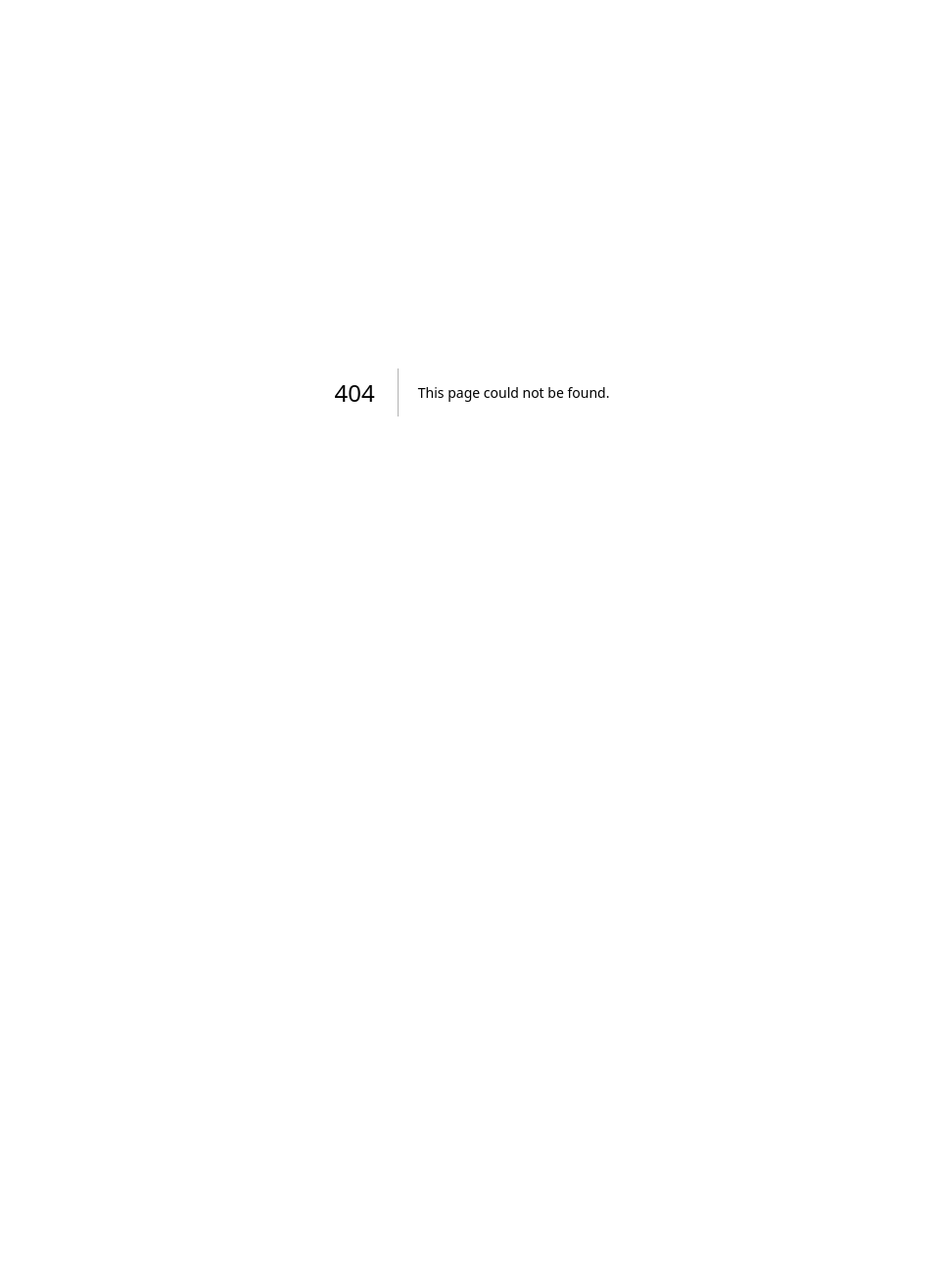
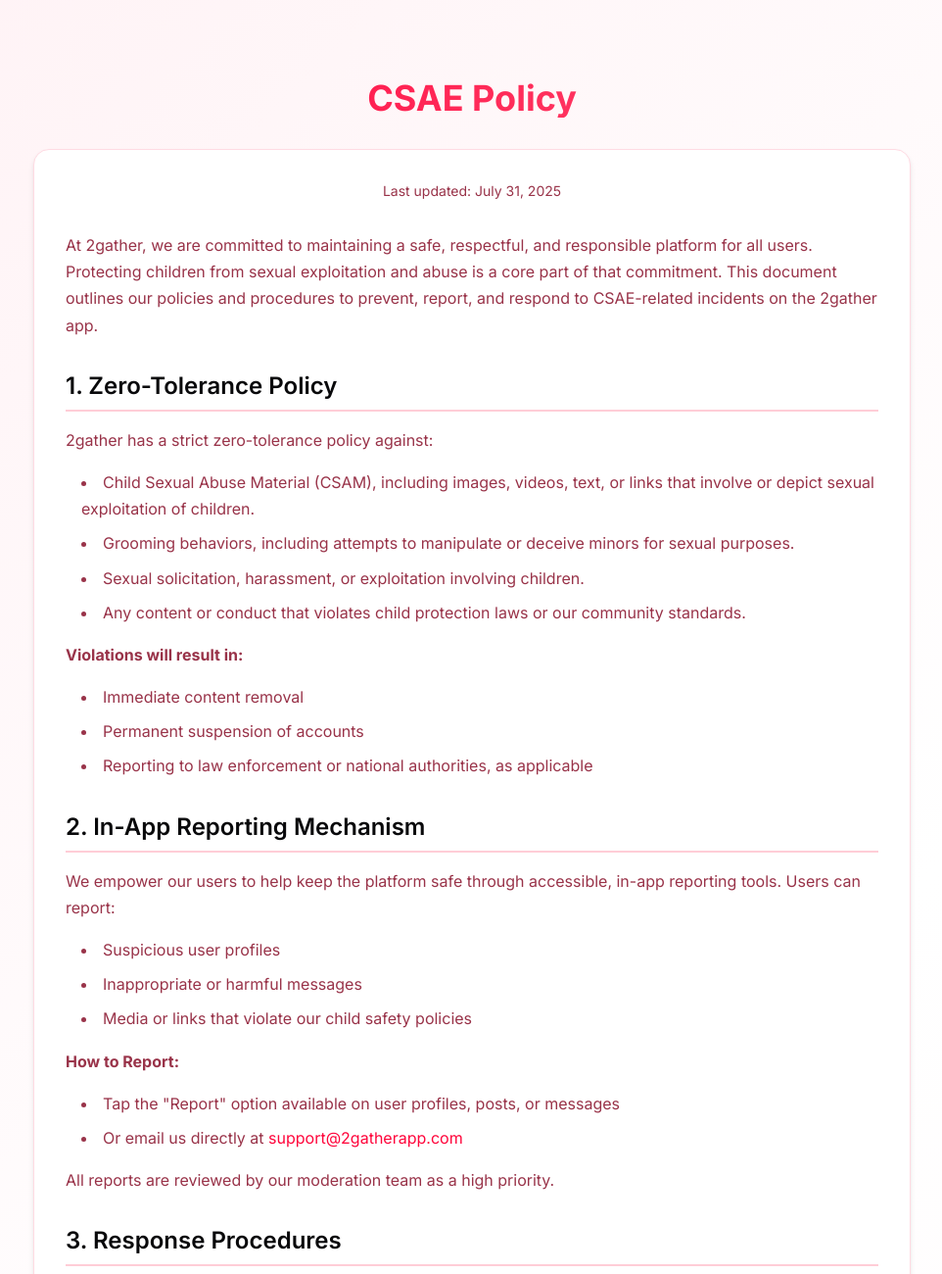
Before and after one commit to KeshavDev15/2gather.in, a Next.js app: page /child-safety-policy in a window 1280 px wide. Before the commit this address had no page. Shown: the top 1300 px of the page at 98% size, without its empty margins (158-1120 px from the left). Before the commit the page ends 800 px from the top, so only its background shows below. Built offline with nearby package versions, Linux system fonts and the light colour scheme.

Commit message:
Feat:updated child safety policy

```diff
--- /dev/null
+++ b/src/app/child-safety-policy/page.tsx
@@ -0,0 +1,180 @@
+import { Metadata } from "next";
+
+export const metadata: Metadata = {
+  title: "Child Safety Policy - GEETBIH TECH LLP",
+  description: "Child Safety Policy for GEETBIH TECH LLP - Learn about our commitment to protecting children from sexual exploitation and abuse on our platform.",
+};
+
+export default function ChildSafetyPolicy() {
+  return (
+    <div className="min-h-screen legal-page-bg">
+      <div className="container mx-auto px-4 py-20">
+        <div className="max-w-4xl mx-auto">
+          <h1 className="text-4xl font-bold text-center mb-8 legal-title">
+            CSAE Policy
+          </h1>
+          <div className="legal-card rounded-lg p-8 space-y-8">
+            <div className="text-sm text-muted-foreground text-center">
+              Last updated: July 31, 2025
+            </div>
+
+            <section>
+              <div className="space-y-4 legal-text">
+                <p>
+                  At 2gather, we are committed to maintaining a safe, respectful, and responsible platform for all users. Protecting children from sexual exploitation and abuse is a core part of that commitment. This document outlines our policies and procedures to prevent, report, and respond to CSAE-related incidents on the 2gather app.
+                </p>
+              </div>
+            </section>
+
+            <section>
+              <h2 className="text-2xl font-semibold mb-4 legal-section-title">
+                1. Zero-Tolerance Policy
+              </h2>
+              <div className="space-y-4 legal-text">
+                <p>
+                  2gather has a strict zero-tolerance policy against:
+                </p>
+                <ul className="list-disc list-inside space-y-2 ml-4">
+                  <li>Child Sexual Abuse Material (CSAM), including images, videos, text, or links that involve or depict sexual exploitation of children.</li>
+                  <li>Grooming behaviors, including attempts to manipulate or deceive minors for sexual purposes.</li>
+                  <li>Sexual solicitation, harassment, or exploitation involving children.</li>
+                  <li>Any content or conduct that violates child protection laws or our community standards.</li>
+                </ul>
+                <p>
+                  <strong>Violations will result in:</strong>
+                </p>
+                <ul className="list-disc list-inside space-y-2 ml-4">
+                  <li>Immediate content removal</li>
+                  <li>Permanent suspension of accounts</li>
+                  <li>Reporting to law enforcement or national authorities, as applicable</li>
+                </ul>
+              </div>
+            </section>
+
+            <section>
+              <h2 className="text-2xl font-semibold mb-4 legal-section-title">
+                2. In-App Reporting Mechanism
+              </h2>
+              <div className="space-y-4 legal-text">
+                <p>
+                  We empower our users to help keep the platform safe through accessible, in-app reporting tools. Users can report:
+                </p>
+                <ul className="list-disc list-inside space-y-2 ml-4">
+                  <li>Suspicious user profiles</li>
+                  <li>Inappropriate or harmful messages</li>
+                  <li>Media or links that violate our child safety policies</li>
+                </ul>
+                <p>
+                  <strong>How to Report:</strong>
+                </p>
+                <ul className="list-disc list-inside space-y-2 ml-4">
+                  <li>Tap the "Report" option available on user profiles, posts, or messages</li>
+                  <li>Or email us directly at <a href="mailto:support@2gatherapp.com" className="legal-link">support@2gatherapp.com</a></li>
+                </ul>
+                <p>
+                  All reports are reviewed by our moderation team as a high priority.
+                </p>
+              </div>
+            </section>
+
+            <section>
+              <h2 className="text-2xl font-semibold mb-4 legal-section-title">
+                3. Response Procedures
+              </h2>
+              <div className="space-y-4 legal-text">
+                <p>
+                  When CSAE-related content or behavior is reported or detected:
+                </p>
+                <ul className="list-disc list-inside space-y-2 ml-4">
+                  <li>Our team will immediately investigate and take necessary action within 24 hours</li>
+                  <li>Verified content will be removed, and offending accounts banned permanently</li>
+                  <li>If legally required, the case will be reported to:</li>
+                </ul>
+                <ul className="list-disc list-inside space-y-2 ml-8">
+                  <li>Local law enforcement</li>
+                  <li>INHOPE (International Association of Internet Hotlines)</li>
+                  <li>NCMEC (National Center for Missing & Exploited Children) or relevant jurisdictional authorities</li>
+                </ul>
+                <p>
+                  We also retain necessary data to assist law enforcement investigations while complying with privacy laws.
+                </p>
+              </div>
+            </section>
+
+            <section>
+              <h2 className="text-2xl font-semibold mb-4 legal-section-title">
+                4. Compliance and Training
+              </h2>
+              <div className="space-y-4 legal-text">
+                <ul className="list-disc list-inside space-y-2 ml-4">
+                  <li>2gather complies with child protection laws in all countries where we operate</li>
+                  <li>Our moderation team receives specialized training in identifying and handling CSAE cases</li>
+                  <li>We conduct internal reviews of reported incidents and improve detection tools regularly</li>
+                </ul>
+              </div>
+            </section>
+
+            <section>
+              <h2 className="text-2xl font-semibold mb-4 legal-section-title">
+                5. Designated CSAE Compliance Officer
+              </h2>
+              <div className="space-y-4 legal-text">
+                <p>
+                  We have appointed a dedicated officer to manage CSAE-related practices and coordinate with regulators or platform partners.
+                </p>
+                <div className="legal-highlight-box">
+                  <p>
+                    <strong>Name:</strong> Keshav Agarwal<br />
+                    <strong>Email:</strong> <a href="mailto:keshav@2gather.in" className="legal-link">keshav@2gather.in</a><br />
+                    <strong>Role:</strong> Safety & Compliance Manager, 2gather
+                  </p>
+                </div>
+              </div>
+            </section>
+
+            <section>
+              <h2 className="text-2xl font-semibold mb-4 legal-section-title">
+                6. Policy Integration
+              </h2>
+              <div className="space-y-4 legal-text">
+                <p>
+                  This CSAE policy is part of our broader Trust and Safety commitment, and is referenced in:
+                </p>
+                <ul className="list-disc list-inside space-y-2 ml-4">
+                  <li>Our Terms of Service</li>
+                  <li>Privacy Policy</li>
+                  <li>Community Guidelines</li>
+                </ul>
+              </div>
+            </section>
+
+            <section>
+              <h2 className="text-2xl font-semibold mb-4 legal-section-title">
+                7. Updates to this Policy
+              </h2>
+              <div className="space-y-4 legal-text">
+                <p>
+                  This policy may be updated periodically to reflect new regulations, platform changes, or safety learnings. We will notify users of material updates and adjust our internal procedures accordingly.
+                </p>
+              </div>
+            </section>
+
+            <section>
+              <h2 className="text-2xl font-semibold mb-4 legal-section-title">
+                📍 Contact Us
+              </h2>
+              <div className="space-y-4 legal-text">
+                <p>
+                  If you have any safety-related concerns, email us at <a href="mailto:support@2gather.in" className="legal-link">support@2gather.in</a>
+                </p>
+                <p>
+                  For legal or regulatory inquiries, contact Keshav Agarwal at <a href="mailto:keshav@2gather.in" className="legal-link">keshav@2gather.in</a>
+                </p>
+              </div>
+            </section>
+          </div>
+        </div>
+      </div>
+    </div>
+  );
+}
--- a/src/components/footer.tsx
+++ b/src/components/footer.tsx
@@ -35,7 +35,8 @@
     { name: "Careers", href: "#" },
     { name: "Contact", href: "/contact" },
     { name: "Privacy Policy", href: "/privacy" },
-    { name: "Terms of Service", href: "/terms" }
+    { name: "Terms of Service", href: "/terms" },
+    { name: "Child Safety Policy", href: "/child-safety-policy" }
   ]
 };
 
```
